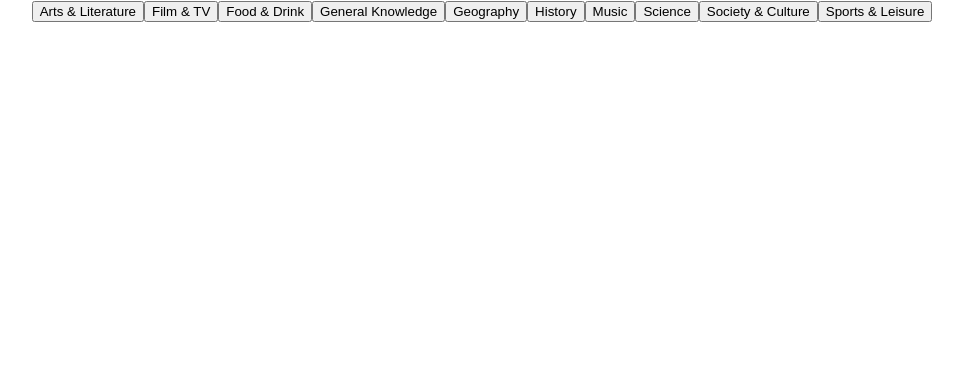
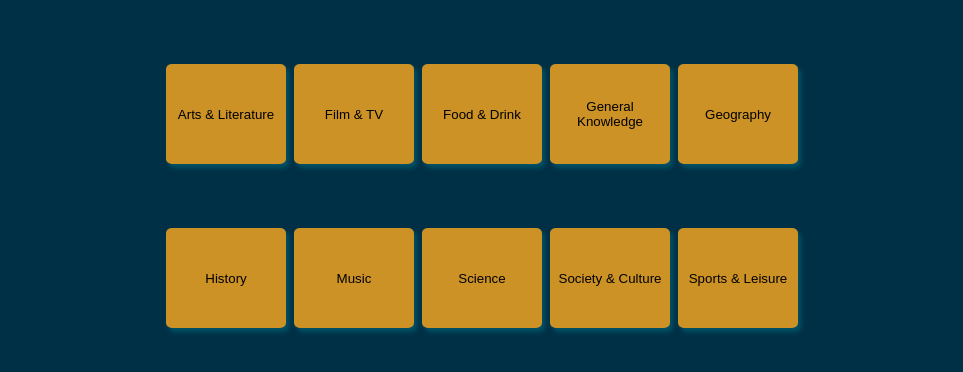
Before and after one commit to gjax78/trivia-night, a React (Create React App) app: page /game in a window 1280 px wide. Shown: the top 372 px of the page, without its empty margins (158-1121 px from the left). Built offline with nearby package versions, Linux system fonts and the light colour scheme.

Commit message:
Add initial CSS

```diff
--- a/src/components/Categories/Categories.css
+++ b/src/components/Categories/Categories.css
@@ -0,0 +1,31 @@
+body {
+  height: 100%;
+  background-color: #003046;
+}
+
+button {
+  background-color: #CC9226;
+  height: 100px;
+  width: 120px;
+  border: none;
+  border-radius: 5%;
+  box-shadow: 3px 4px 5px #025367;
+}
+
+.button-container {
+  height: 100%;
+  display: flex;
+  flex-direction: column;
+  align-items: center;
+  margin-top: 5%;
+}
+
+.top-row,
+.lower-row {
+  height: 25%;
+  width: 50%;
+  display: flex;
+  flex-direction: row;
+  justify-content: space-around;
+  margin-bottom: 5%;
+}
--- a/src/components/Categories/Categories.tsx
+++ b/src/components/Categories/Categories.tsx
@@ -1,6 +1,7 @@
 import React, { useState, useEffect } from 'react'
 import { QuestionsType as CategoriesDataType } from '../App/App'
 import fetchData from '../../apiCalls'
+import './Categories.css'
 
 
 interface Card {
@@ -11,6 +12,7 @@ const Categories = ( {handleClick} ) => {
 
   return (
     <div className='button-container'>
+      <section className='top-row'>
         <button
         className='arts-and-literature'
         value={'arts_and_literature'}
@@ -28,6 +30,8 @@ const Categories = ( {handleClick} ) => {
         <button className='geography'
         value={'geography'}
         onClick={(event) => handleClick(event, 'geography')}>Geography</button>
+      </section>
+      <section className='lower-row'>
         <button className='history'
         value={'history'}
         onClick={(event) => handleClick(event, 'history')}>History</button>
@@ -43,6 +47,7 @@ const Categories = ( {handleClick} ) => {
         <button className='sport-and-leisure'
         value={'sport_and_leisure'}
         onClick={(event) => handleClick(event, 'sport_and_leisure')}>Sports & Leisure</button>
+      </section>
     </div>
   )
 }
--- a/src/components/QuestionCard/QuestionCard.css
+++ b/src/components/QuestionCard/QuestionCard.css
@@ -0,0 +1,16 @@
+.card {
+  height: 10%;
+  width: 25%;
+  background-color: #025367;
+  border-radius: 4%;
+  padding: 0 1% 0 1%;
+  box-shadow: 6px 8px 10px #BABD8D;
+  /* box-shadow: 6px 8px 10px #FF8221; */
+}
+
+.like-button {
+  height: 35px;
+  width: 50px;
+  box-shadow: none;
+  margin-bottom: 2%;
+}
--- a/src/components/QuestionCard/QuestionCard.tsx
+++ b/src/components/QuestionCard/QuestionCard.tsx
@@ -1,6 +1,7 @@
 import React, {useState} from 'react';
 import { QuestionDataType as QuestionDataType } from '../App/App'
 import Game from '../Game/Game';
+import './QuestionCard.css'
 
 const QuestionCard = ({ question, correctAnswer, incorrectAnswers, difficulty, category }: QuestionDataType) : JSX.Element => {
 
--- a/src/components/Questions/Questions.css
+++ b/src/components/Questions/Questions.css
@@ -0,0 +1,10 @@
+.questions-container {
+  display: flex;
+  height: 100%;
+  width: 100%;
+  display: flex;
+  flex-direction: column;
+  align-items: center;
+  flex-direction: column;
+  margin: 2%;
+}
--- a/src/components/Questions/Questions.tsx
+++ b/src/components/Questions/Questions.tsx
@@ -1,6 +1,7 @@
 import React, { useState } from 'react';
 import QuestionCard from '../QuestionCard/QuestionCard'
 import { QuestionsType as QuestionDataType} from '../App/App'
+import './Questions.css'
 
 const Questions = ({ questionsProp }: QuestionDataType) : JSX.Element => {
 
```
Lines whose indentation alone changed are shown as unchanged.
